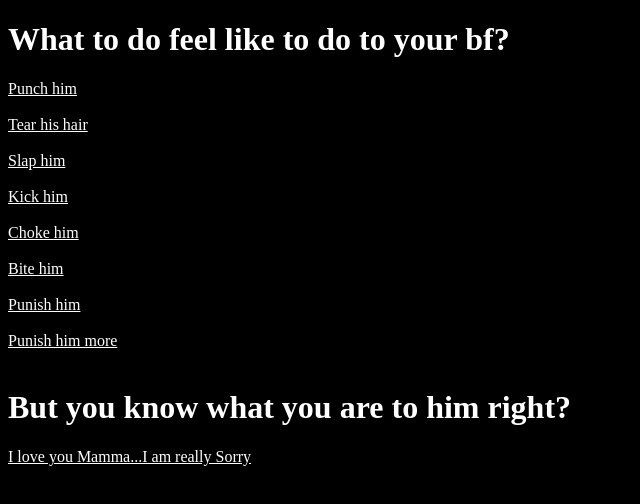
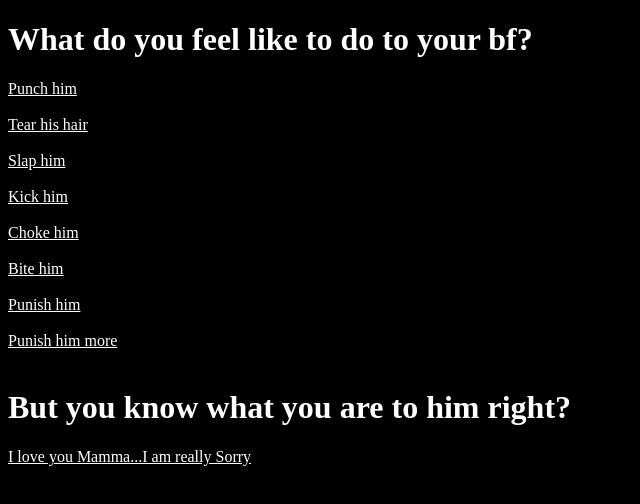
Before and after one commit to Ankur567/apology, a plain HTML site: page index.html in a window 1280 px wide. Shown: the whole page, without its empty margins (0-640 px from the left). Drawn offline with Linux system fonts and the light colour scheme.

Commit message:
Add files via upload

```diff
--- a/index.html
+++ b/index.html
@@ -8,7 +8,7 @@
     <title>My Portfolio</title>
   </head>
   <body>
-    <h1>What to do feel like to do to your bf? </h1>
+    <h1>What do you feel like to do to your bf? </h1>
     <a href="punch.html">Punch him</a>
     <br>
     <br>
```
